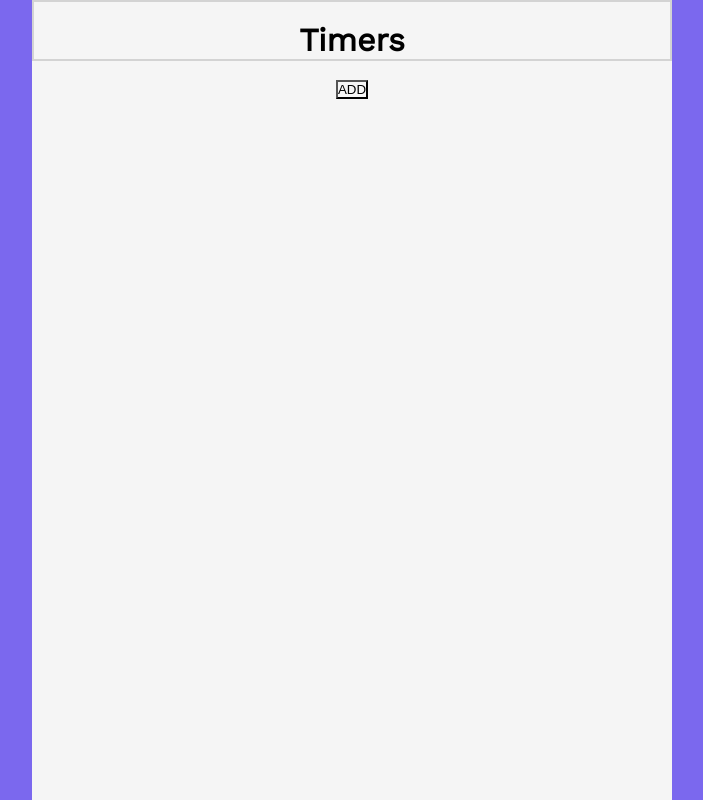
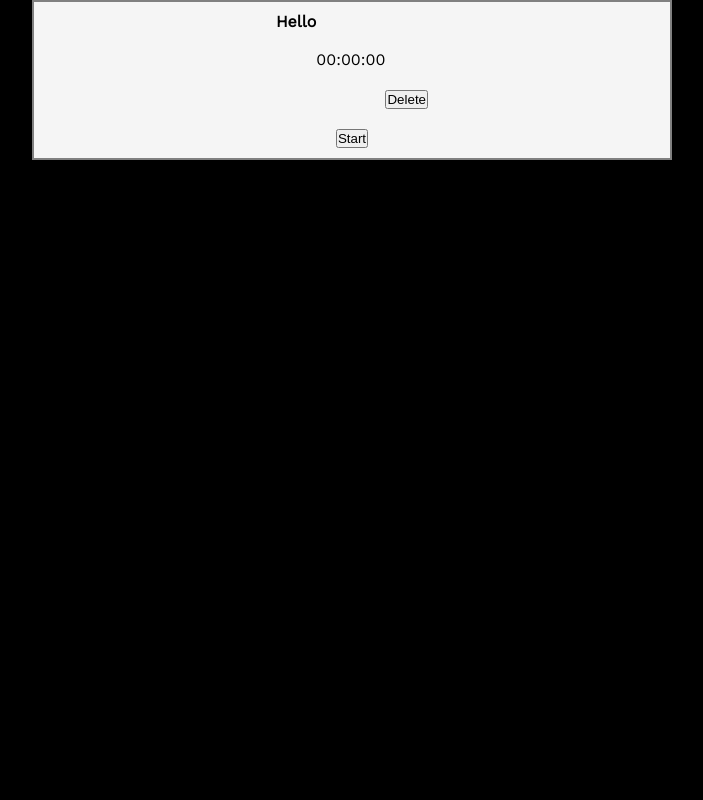
Before and after one commit to davisstacked/pokedex, a React (Create React App) app: page / in a window 1280 px wide. Shown: the whole page, without its empty margins (288-991 px from the left). Built offline with nearby package versions, Linux system fonts and the light colour scheme.

Commit message:
grid template

```diff
--- a/package.json
+++ b/package.json
@@ -15,7 +15,7 @@
     "web-vitals": "^1.1.2"
   },
   "scripts": {
-    "start": "react-scripts start",
+    "start": "export SET NODE_OPTIONS=--openssl-legacy-provider && react-scripts start","build": "export SET NODE_OPTIONS=--openssl-legacy-provider && react-scripts build",
     "build": "react-scripts build",
     "test": "react-scripts test",
     "eject": "react-scripts eject"
--- a/src/App.js
+++ b/src/App.js
@@ -1,7 +1,7 @@
 import React, { Component } from "react";
 // import Pokegame from "./Pokegame";
 // import NewTimerForm from "./InterviewReact/Kevin Interview/NewTimerForm";
-// import { Timer } from "./InterviewReact/Kevin Interview/Timer";
+import { Timer } from "./InterviewReact/Kevin Interview/Timer";
 import TimerList from "./InterviewReact/Kevin Interview/TimerList";
 
 class App extends Component {
@@ -11,8 +11,8 @@ class App extends Component {
       <div className="App">
         {/* <Pokegame /> */}
         {/* <NewTimerForm /> */}
-        < TimerList />
-        {/* <Timer /> */}
+        {/* < TimerList /> */}
+        <Timer />
       </div>
     );
   }
--- a/src/InterviewReact/Kevin Interview/Timer.css
+++ b/src/InterviewReact/Kevin Interview/Timer.css
@@ -5,16 +5,34 @@
 }
 
 .Timer {
-  display: flex;
-  flex-direction: column;
   border: solid, grey, 2px;
   background-color: whitesmoke;
-  width: 30vw;
+  width: 45%;
+  display: grid;
+  grid-template-areas:
+  ' title . . '
+  ' . timer . '
+  ' . . delete '
+  ' start start start';
+  align-items: center;
+  justify-content:center;
+  text-align: center;
+  width: 50%;
+  height: 20vh;
 }
 
 .Timer-title {
-  /* display: flex;
-  flex-direction: row; */
-  position: relative;
-  left: -40px;
+  grid-area: title;
 }
+
+.Timer-timer {
+  grid-area: timer;
+}
+
+.Timer-delete {
+  grid-area: delete;
+}
+
+.Timer-start {
+  grid-area: start;
+}
--- a/src/InterviewReact/Kevin Interview/Timer.js
+++ b/src/InterviewReact/Kevin Interview/Timer.js
@@ -25,9 +25,11 @@ export const Timer = (props) => {
 
   return (
     <div className="Timer">
-      <h4 className="Timer-title">
-        {props.title}
-      </h4>
+        <h4 className="Timer-title">
+        {/* {props.title} */}
+        Hello
+        </h4>
+
       <div className="Timer-timer">
         {/* we divide it by 100 because when it gets up to 99 we want it to go back to zero. incrementing by 10 miliseconds so divide by 10 so shows up as 1. */}
         {/* Minutes */}
--- a/src/InterviewReact/Kevin Interview/TimerList.css
+++ b/src/InterviewReact/Kevin Interview/TimerList.css
@@ -5,31 +5,37 @@
   /* background-color: black; */
 }
 
+body {
+  background: black;
+}
+
 .TimerList {
   display: flex;
   flex-direction: column;
   align-items: center;
   height: 100vh;
-  width: 50%;
+  width: 50vw;
   background-color: whitesmoke;
 }
 
 .TimerList-title {
-  border: 2px solid lightgray;
+  border-bottom: 2px solid lightgray;
   background-color: whitesmoke;
   display: flex;
+  width: 100%;
   align-items: center;
   justify-content: center;
-  width: 100%;
-  padding-top: 3%;
-  margin-bottom: 3%;
+  padding-top: 3vh;
+  margin-bottom: 4vh;
   font-weight: 900;
 }
 
-TimerList-timers {
-  width: 50vw;
-}
+/* TimerList-timers {
+  width: 60%;
+  height: 60%;
+} */
 
 .TimerList-add-button {
   background-color: whitesmoke;
+  margin-top: 3vh;
 }
--- a/src/InterviewReact/Kevin Interview/TimerList.js
+++ b/src/InterviewReact/Kevin Interview/TimerList.js
@@ -49,7 +49,7 @@ const TimerList = () => {
 
       <div className="TimerList">
         <h1 className="TimerList-title">Timers</h1>
-        <div className="TimerList-timers">
+        <div>
           {renderTimers()}
         </div>
         <button className="TimerList-add-button" onClick={() => setForm(!form)}>
--- a/src/index.css
+++ b/src/index.css
@@ -2,5 +2,5 @@
 
 body {
   font-family: 'Work Sans';
-  background-color: mediumslateblue;
+  background-color: black;
 }
```
